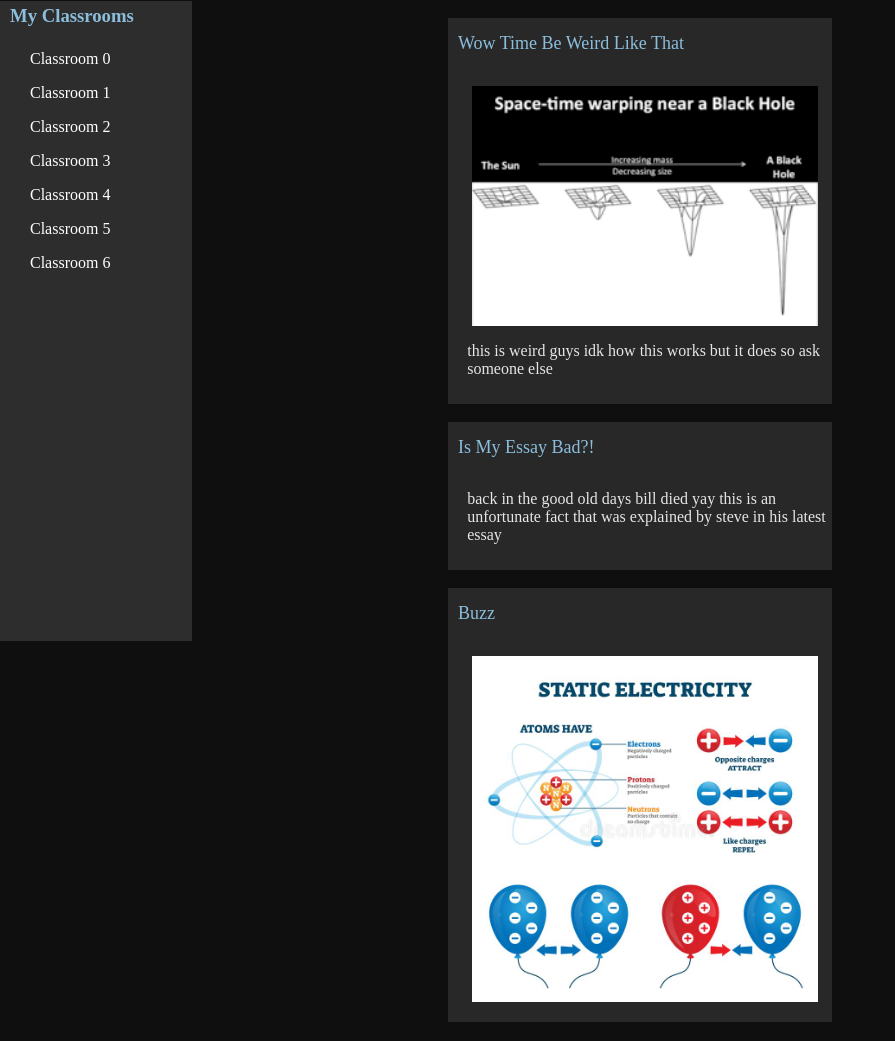
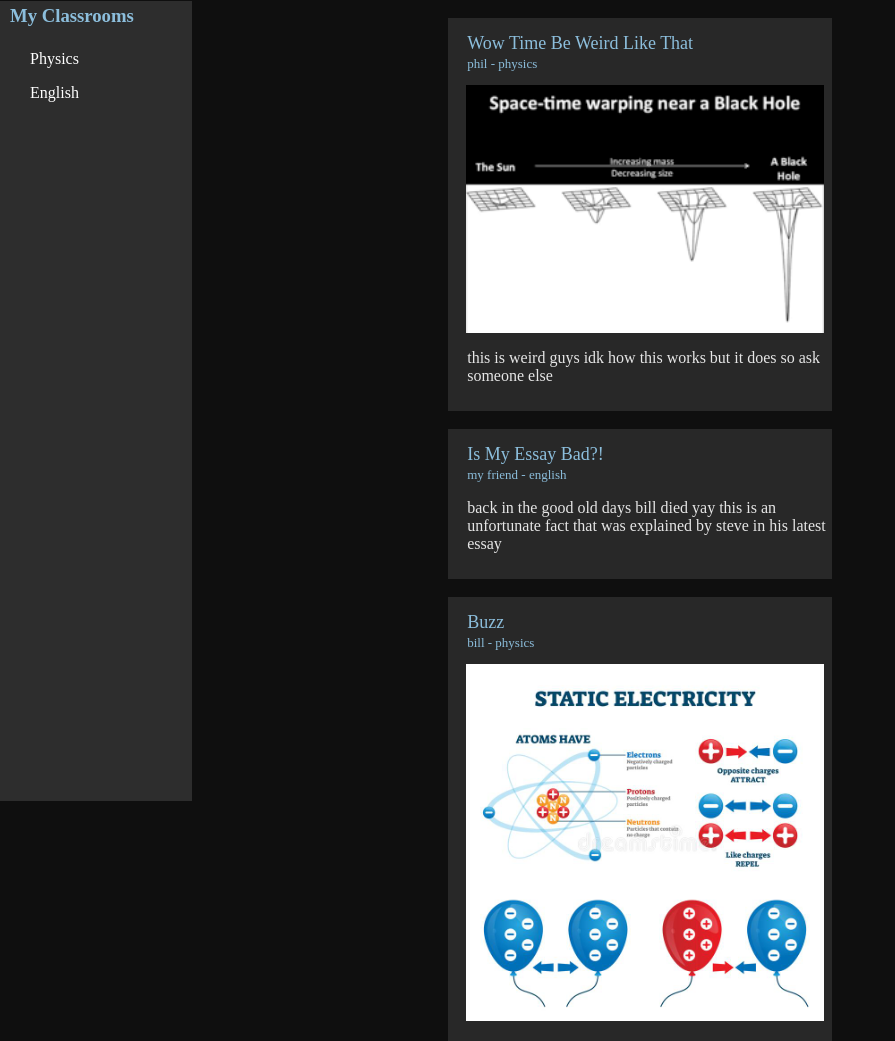
Before and after one commit to Sir-1/learnit, a Flask app: page / in a window 1280 px wide. Shown: the part 165-1206 px from the top of the page, without its empty margins (0-895 px from the left). Run offline with Flask 2, Linux system fonts and the light colour scheme; data comes from the database, SQL or seed files in the repository.

Commit message:
posts are mostly done visually

```diff
--- a/main.py
+++ b/main.py
@@ -13,7 +13,10 @@ def main():
                             classroom.name from Post join user ON Post.Uid =
                             User.id join classroom ON Post.Cid = classroom.id;
                             """)
-    return render_template("main.html", title="main", stuff=posts)
+    posts = cursor.fetchall()
+    classes = cursor.execute("select name from classroom;")
+    return render_template("main.html", title="main", stuff=posts,
+                           classrooms=classes)
 
 
 if __name__ == "__main__":
--- a/static/css/style.css
+++ b/static/css/style.css
@@ -23,12 +23,13 @@ body{
 }
 
 .sidebar{
-  height: 80vh;
+  height: 100vh;
   width: 15vw;
   background-color: rgb(45,45,45);
   color:rgb(140,190,220);
   float: left;
   position: sticky;
+  top: 0px;
 }
 
 h3.sidebar-Title{
@@ -40,6 +41,7 @@ h3.sidebar-Title{
 p.sidebar-Text{
   margin-left: 30px;
   color: white;
+  text-transform: capitalize;
 }
 
 div.post{
@@ -53,15 +55,18 @@ div.post{
 
 .post-title{
   font-size: large;
-  color: rgb(140,190,220);;
-  padding-left: 10px;
-  line-height: 50px;
+  color: rgb(140,190,220);
   text-transform: capitalize;
+  margin-left: 5%;
+  margin-right: 5%;
+  margin-bottom: 2px;
+  padding-bottom: 0px;
+  padding-top: 15px;
 
 }
 
 .post-image{
-  width: 90%;
+  width: 93%;
   margin-left: auto;
   margin-right: auto;
   display: block;
@@ -71,11 +76,17 @@ div.post{
 }
 
 .post-text{
-  padding-left: 5%;
-  padding-right: 5%;
   width: 95%;
-  margin-left: auto;
-  margin-right: auto;
+  margin-left: 5%;
+  margin-right: 5%;
   color: rgb(230,230,230);
 
 }
+
+.post-subtext{
+  font-size: small;
+  color: rgb(140,190,220);
+  margin-left: 5%;
+  margin-top: 0px;
+
+}
--- a/templates/main.html
+++ b/templates/main.html
@@ -11,6 +11,7 @@
     {%for i in stuff%}
     <div class="post">
       <p class="post-title">{{i[1]}}</p>
+      <p class="post-subtext">{{i[5]}} - {{i[6]}}</p>
       {%if i[2] != None%}
       <img class="post-image" src="../static/images/{{i[2]}}" alt="{{i[2]}}" >
       {%endif%}
--- a/templates/sidebar.html
+++ b/templates/sidebar.html
@@ -9,8 +9,8 @@
     <div class="sidebar">
       <h3 class="sidebar-Title">My Classrooms</h3>
 
-      {%for i in range(7)%}
-        <p class="sidebar-Text">Classroom {{i}}</p>
+      {%for i in classrooms%}
+        <p class="sidebar-Text">{{i[0]}}</p>
       {%endfor%}
     </div>
   </body>
```
